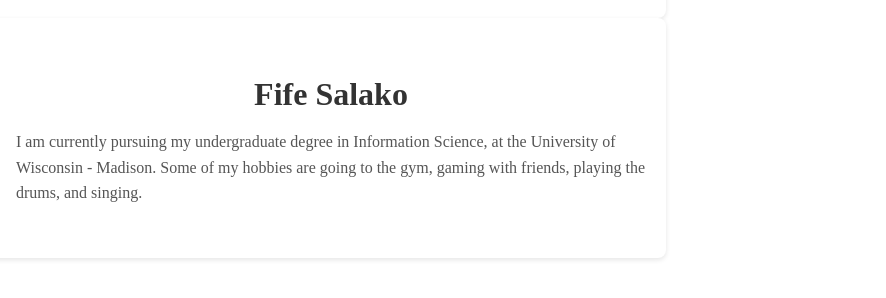
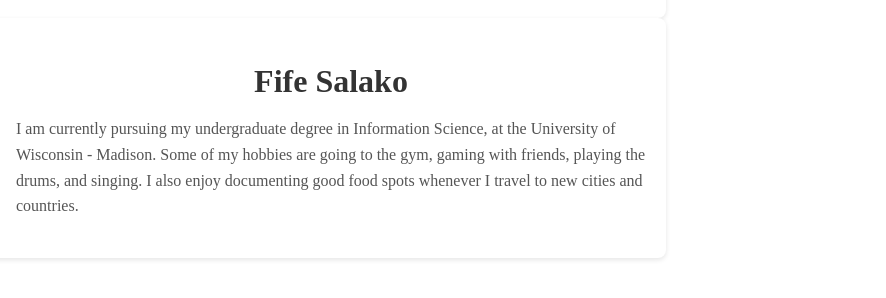
Before and after one commit to xpha-afk/LIS-500-Project-2-And-3, a plain HTML site: page about.html in a window 1280 px wide. Shown: the part 380-678 px from the top of the page, 394-1280 px from the left. Drawn offline with Linux system fonts and the light colour scheme.

Commit message:
Update about.html

```diff
--- a/about.html
+++ b/about.html
@@ -42,6 +42,6 @@
         <!--Bio class used to format wording-->
         <div class="bio">
             <h1>Fife Salako</h1>
-            <p>I am currently pursuing my undergraduate degree in Information Science, at the University of Wisconsin - Madison. Some of my hobbies are going to the gym, gaming with friends, playing the drums, and singing.</p>
+            <p>I am currently pursuing my undergraduate degree in Information Science, at the University of Wisconsin - Madison. Some of my hobbies are going to the gym, gaming with friends, playing the drums, and singing. I also enjoy documenting good food spots whenever I travel to new cities and countries.</p>
         </div>
     </div>
```
